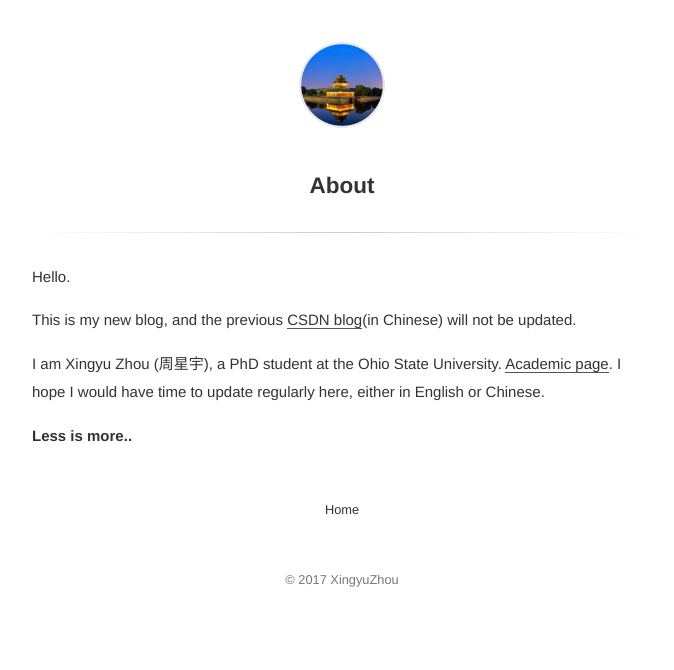
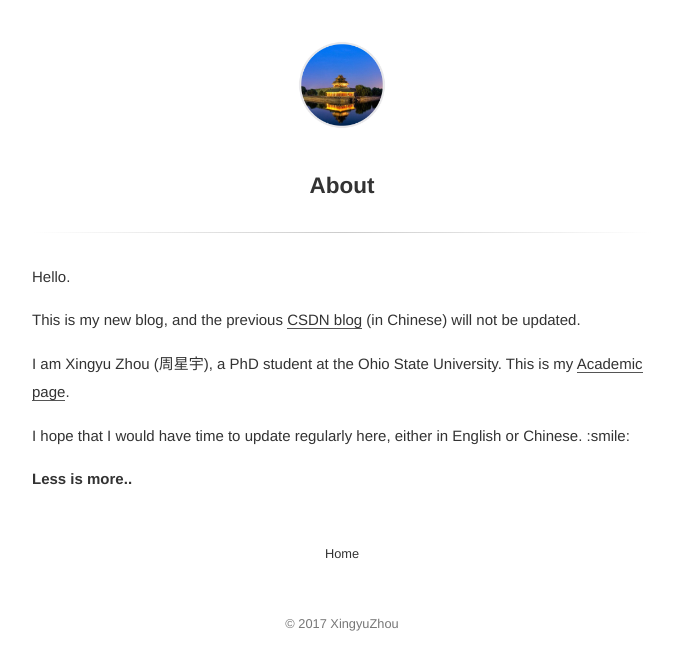
Before and after one commit to XingyuZhou989/blog, a Jekyll site: the page built from about.md, in a window 1280 px wide. Shown: the top 670 px of the page, without its empty margins (298-972 px from the left). Built offline with Jekyll 4.4.1, drawn with Linux system fonts in a browser that asks for light colours.

Commit message:
Update about

```diff
--- a/about.md
+++ b/about.md
@@ -5,9 +5,11 @@ title: About
 
 Hello.
 
-This is my new blog, and the previous [CSDN blog](http://blog.csdn.net/mike190267481)(in Chinese) will not be updated.
+This is my new blog, and the previous [CSDN blog](http://blog.csdn.net/mike190267481) (in Chinese) will not be updated.
 
-I am Xingyu Zhou (周星宇), a PhD student at the Ohio State University. [Academic page](http://xingyuzhou.org). I hope I would have time to update regularly here, either in English or Chinese.
+I am Xingyu Zhou (周星宇), a PhD student at the Ohio State University. This is my [Academic page](http://xingyuzhou.org).
+
+I hope that I would have time to update regularly here, either in English or Chinese. :smile:
 
 
 **Less is more..**
```
